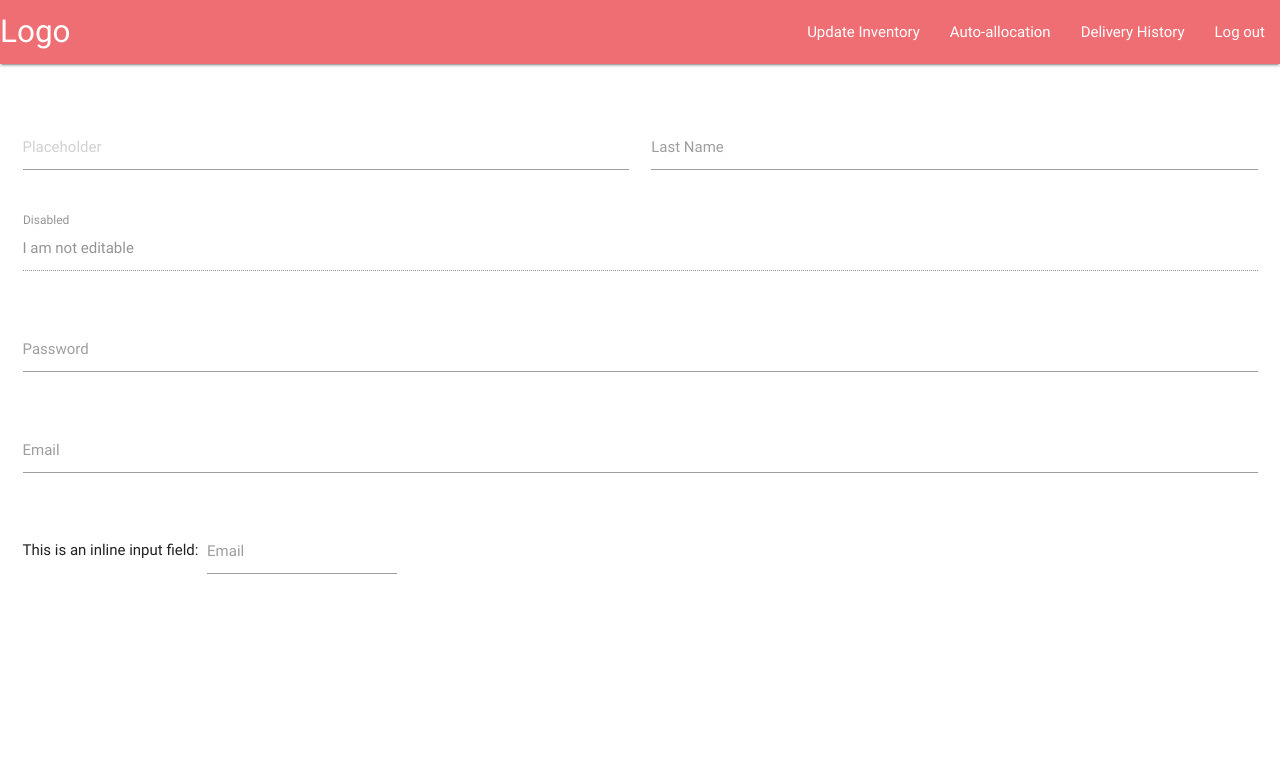
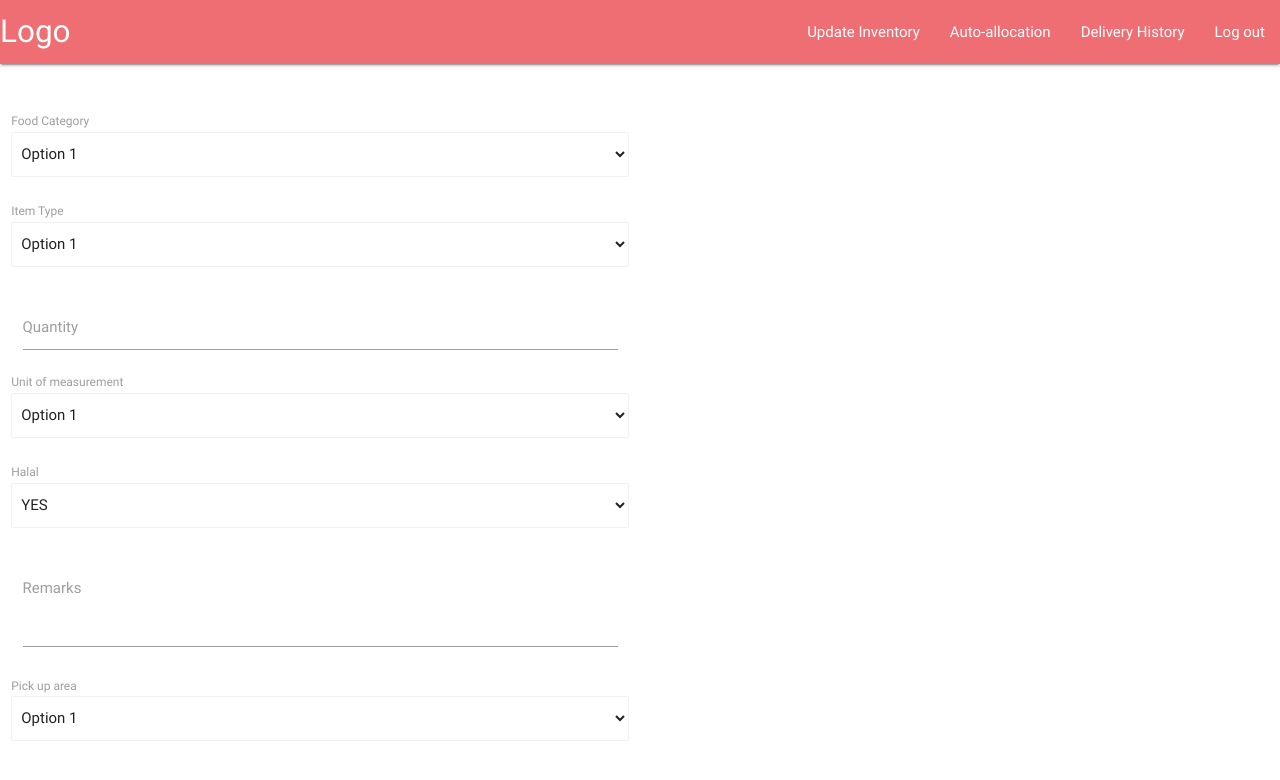
Before and after one commit to jia1/data-bank, a plain HTML site: page front-end/admin/adjust.html in a window 1280 px wide. Drawn offline with Linux system fonts and the light colour scheme.

Commit message:
admin front end

```diff
--- a/front-end/admin/adjust.html
+++ b/front-end/admin/adjust.html
@@ -2,12 +2,11 @@
 <html lang="en">
 <head>
     <meta charset="UTF-8">
-    <title>Insert title here</title>
+    <title>Adjustment of Food Stock</title>
     <meta name="viewport" content="width=device-width, initial-scale=1">
     <script src="../vendor/jquery-3.2.1.min.js"></script>
     <link rel="stylesheet" type="text/css" href="../vendor/materialize/css/materialize.min.css">
     <script src="../vendor/materialize/js/materialize.min.js"></script>
-</head>
 <body>
 <nav>
     <div class="nav-wrapper">
@@ -19,49 +18,56 @@
             <li><a href="history.html">Delivery History</a></li>
             <li><a href="../index.html">Log out</a></li>
         </ul>
-
     </div>
 </nav>
 <br/>
 <br/>
 <div class="row">
-    <form class="col s12">
-        <div class="row">
-            <div class="input-field col s6">
-                <input placeholder="Placeholder" id="first_name" type="text" class="validate">
-                <label for="first_name"></label>
+    <form class="col s12 m6">
+        <div>
+            <label>Food Category</label>
+            <select class="browser-default">
+                <option value="1">Option 1</option>
+                <option value="2">Option 2</option>
+                <option value="3">Option 3</option>
+            </select>
+            <br/>
+            <label>Item Type</label>
+            <select class="browser-default">
+                <option value="1">Option 1</option>
+                <option value="2">Option 2</option>
+                <option value="3">Option 3</option>
+            </select>
+            <br/>
+            <div class="input-field col s12">
+                <input id="quantity" type="text" class="validate">
+                <label class="active" for="quantity">Quantity</label>
             </div>
-            <div class="input-field col s6">
-                <input id="last_name" type="text" class="validate">
-                <label for="last_name">Last Name</label>
+            <br/>
+            <label>Unit of measurement</label>
+            <select class="browser-default">
+                <option value="1">Option 1</option>
+                <option value="2">Option 2</option>
+                <option value="3">Option 3</option>
+            </select>
+            <br/>
+            <label>Halal</label>
+            <select class="browser-default">
+                <option value="1">YES</option>
+                <option value="2">NO</option>
+            </select>
+            <br/>
+            <div class="input-field col s12">
+                <textarea id="textarea1" class="materialize-textarea"></textarea>
+                <label for="textarea1">Remarks</label>
             </div>
-        </div>
-        <div class="row">
-            <div class="input-field col s12">
-                <input disabled value="I am not editable" id="disabled" type="text" class="validate">
-                <label for="disabled">Disabled</label>
-            </div>
-        </div>
-        <div class="row">
-            <div class="input-field col s12">
-                <input id="password" type="password" class="validate">
-                <label for="password">Password</label>
-            </div>
-        </div>
-        <div class="row">
-            <div class="input-field col s12">
-                <input id="email" type="email" class="validate">
-                <label for="email">Email</label>
-            </div>
-        </div>
-        <div class="row">
-            <div class="col s12">
-                This is an inline input field:
-                <div class="input-field inline">
-                    <input id="email" type="email" class="validate">
-                    <label for="email" data-error="wrong" data-success="right">Email</label>
-                </div>
-            </div>
+            <br/>
+            <label>Pick up area</label>
+            <select class="browser-default">
+                <option value="1">Option 1</option>
+                <option value="2">Option 2</option>
+                <option value="3">Option 3</option>
+            </select>
         </div>
     </form>
 </div>
```
Also changed, not shown: front-end/admin/history.html (+7 -20 lines), front-end/admin/index.html (+0 -1 lines), front-end/donor/index.html (+4 -3 lines).
